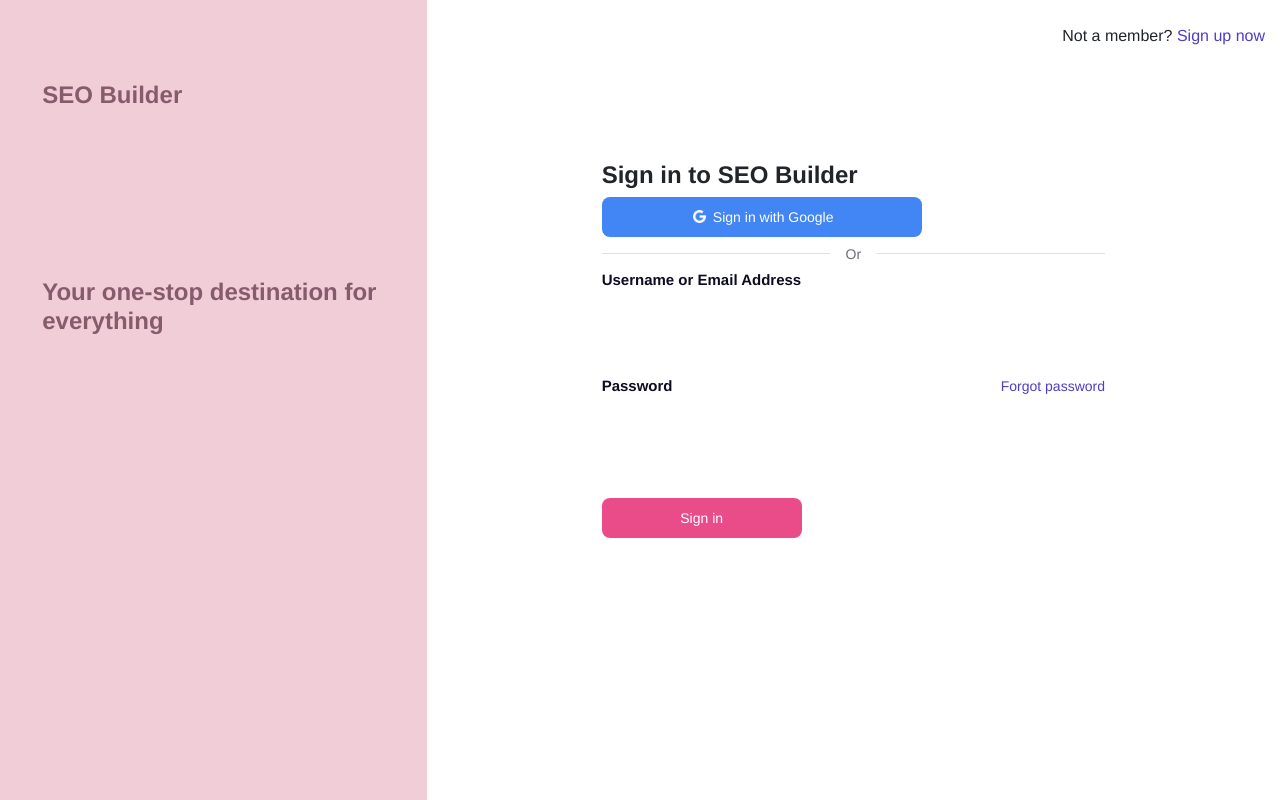
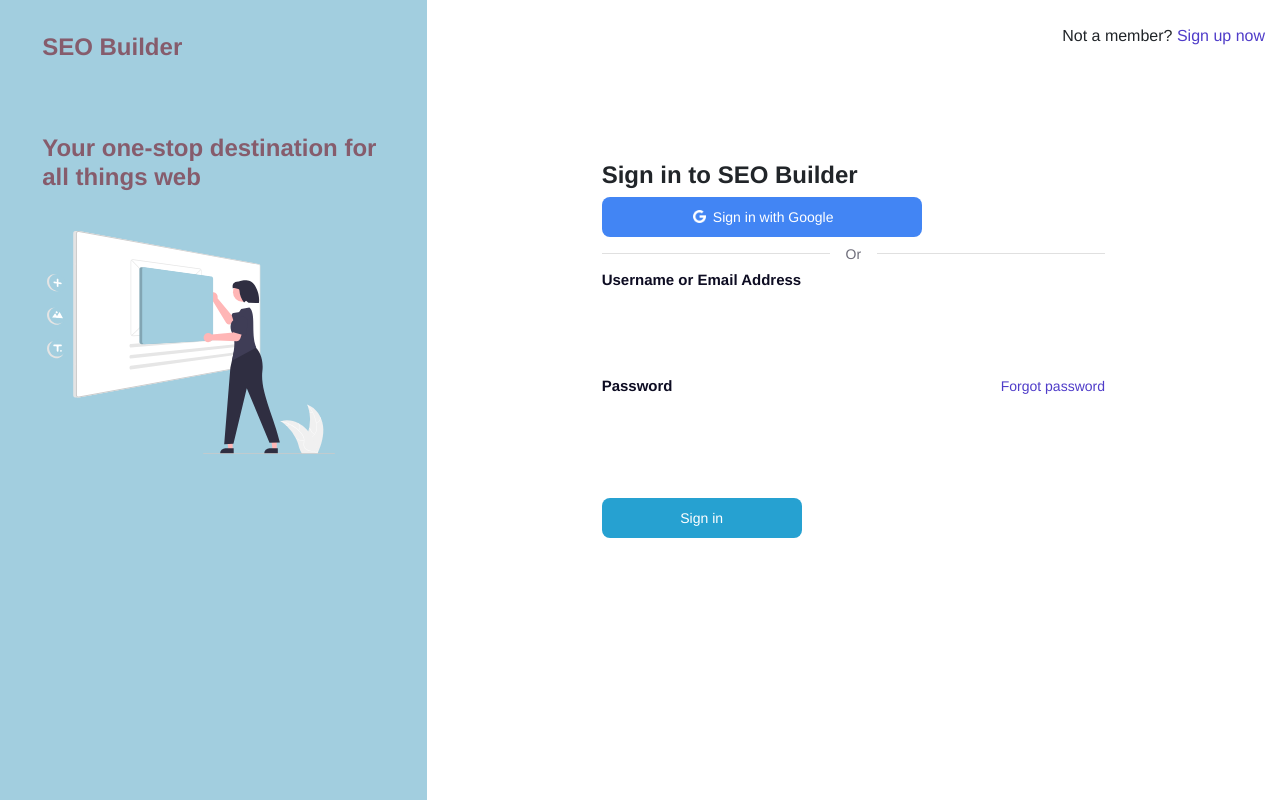
Before and after one commit to kvssankar/seo-builder, a React (Create React App) app: page / in a window 1280 px wide. Built offline with nearby package versions, Linux system fonts and the light colour scheme.

Commit message:
added img + changed theme

```diff
--- a/src/css/landing.css
+++ b/src/css/landing.css
@@ -11,7 +11,7 @@
 /* hero */
 
 .hero-art {
-    background-color: #f1cdd7;
+    background-color: #a2cedf;
     height: 100vh;
 }
 
@@ -21,11 +21,16 @@
 }
 
 .hero-art h1,h2 {
-    padding: 5rem 1.7rem;
+    padding: 2rem 1.7rem;
     color: #865c6c;
 }
 
+.hero-img {
+    overflow: hidden;
+    width: 20rem;
+    padding-left: 2rem;
 
+}
 
 /* sign in */
 
@@ -60,7 +65,7 @@
 
 
 .btn-signin {
-    background-color: #ea4c89;
+    background-color:  #26a1d1;
     margin-top: 2rem;
 }
 
--- a/src/pages/LandingPage.js
+++ b/src/pages/LandingPage.js
@@ -8,7 +8,9 @@
       <div className="row">
         <div className="col-4 hero-art">
           <h1>SEO Builder</h1>
-          <h2>Your one-stop destination for everything</h2>
+          <h2>Your one-stop destination for all things web</h2>
+          {/* <img class="hero-img" src="https://cdn.dribbble.com/assets/auth/sign-in-a63d9cf6c1f626ccbde669c582b10457b07523adb58c2a4b46833b7b4925d9a3.jpg"/> */}
+          <img class="hero-img" src="../imgs/undraw_websiteBuilder.svg"/>
         </div>
         <div className="col-8 hero-text">
           <div className="sign-up">
```
Also changed, not shown: public/imgs/undraw_websiteBuilder.svg (added).
